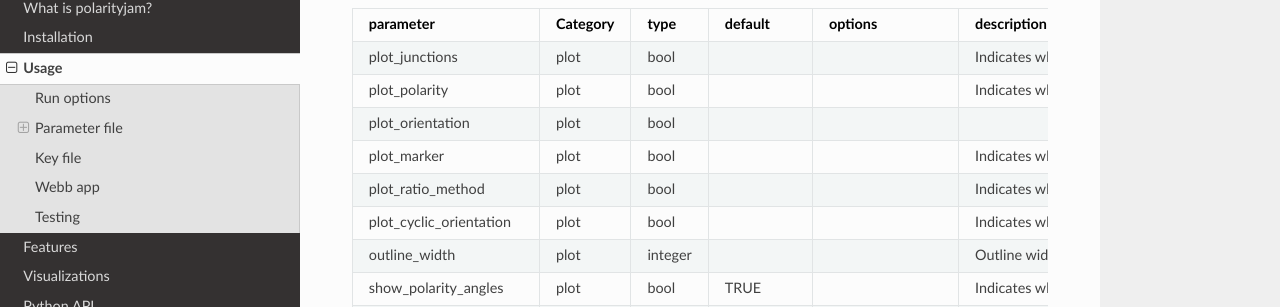
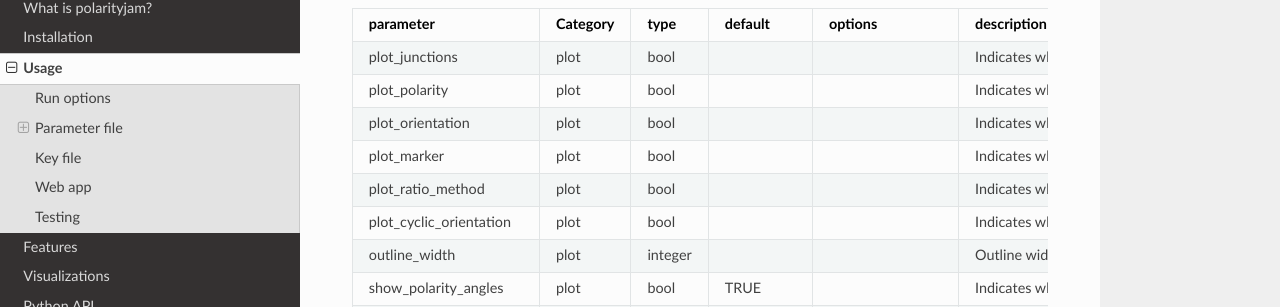
Before and after one commit to wgiese/polarityjam, a Sphinx documentation site: the page built from polarityjam/polarityjam/docs/Usage.rst, in a window 1280 px wide and 1400 px high, scrolled down 1827 px. Shown: the part 144-451 px from the top of the window. Built offline with Sphinx 7.4.7 and the Read the Docs theme 2.0.0, drawn with Linux system fonts in a browser that asks for light colours.

```diff
--- a/polarityjam/polarityjam/docs/Usage.rst
+++ b/polarityjam/polarityjam/docs/Usage.rst
@@ -113,13 +113,13 @@
 +--------------------------+-----------+----------+---------------+-----------------------+-------------------------------------------------------------------------------------------+
 | plot_polarity            | plot      | bool     |               |                       | Indicates whether to perform the organelle polarity plot.                                 |
 +--------------------------+-----------+----------+---------------+-----------------------+-------------------------------------------------------------------------------------------+
-| plot_orientation         | plot      | bool     |               |                       |                                                                                           |
+| plot_orientation         | plot      | bool     |               |                       | Indicates whether to plot shape eccenticity from an ellipse fit of cell shape.            |
 +--------------------------+-----------+----------+---------------+-----------------------+-------------------------------------------------------------------------------------------+
 | plot_marker              | plot      | bool     |               |                       | Indicates whether to perform the marker polarity plot.                                    |
 +--------------------------+-----------+----------+---------------+-----------------------+-------------------------------------------------------------------------------------------+
 | plot_ratio_method        | plot      | bool     |               |                       | Indicates whether to perform the ratio plot.                                              |
 +--------------------------+-----------+----------+---------------+-----------------------+-------------------------------------------------------------------------------------------+
-| plot_cyclic_orientation  | plot      | bool     |               |                       | Indicates whether to perform the cyclic orientation plot.                                 |
+| plot_cyclic_orientation  | plot      | bool     |               |                       | Indicates whether to perform the cyclic orientation plot of cell shape.                   |
 +--------------------------+-----------+----------+---------------+-----------------------+-------------------------------------------------------------------------------------------+
 | outline_width            | plot      | integer  |               |                       | Outline width of a cell. Default 2.                                                       |
 +--------------------------+-----------+----------+---------------+-----------------------+-------------------------------------------------------------------------------------------+
@@ -176,7 +176,7 @@
 .. warning::
     Using OS specific paths here might hurt reproducibility! (e.g. windows paths are different than unix paths!)
 
-Webb app
+Web app
 --------
 
 The R-shiny web app further analyses the results of the feature extraction process in the browser.
```
Also changed, not shown: 2 other files.
